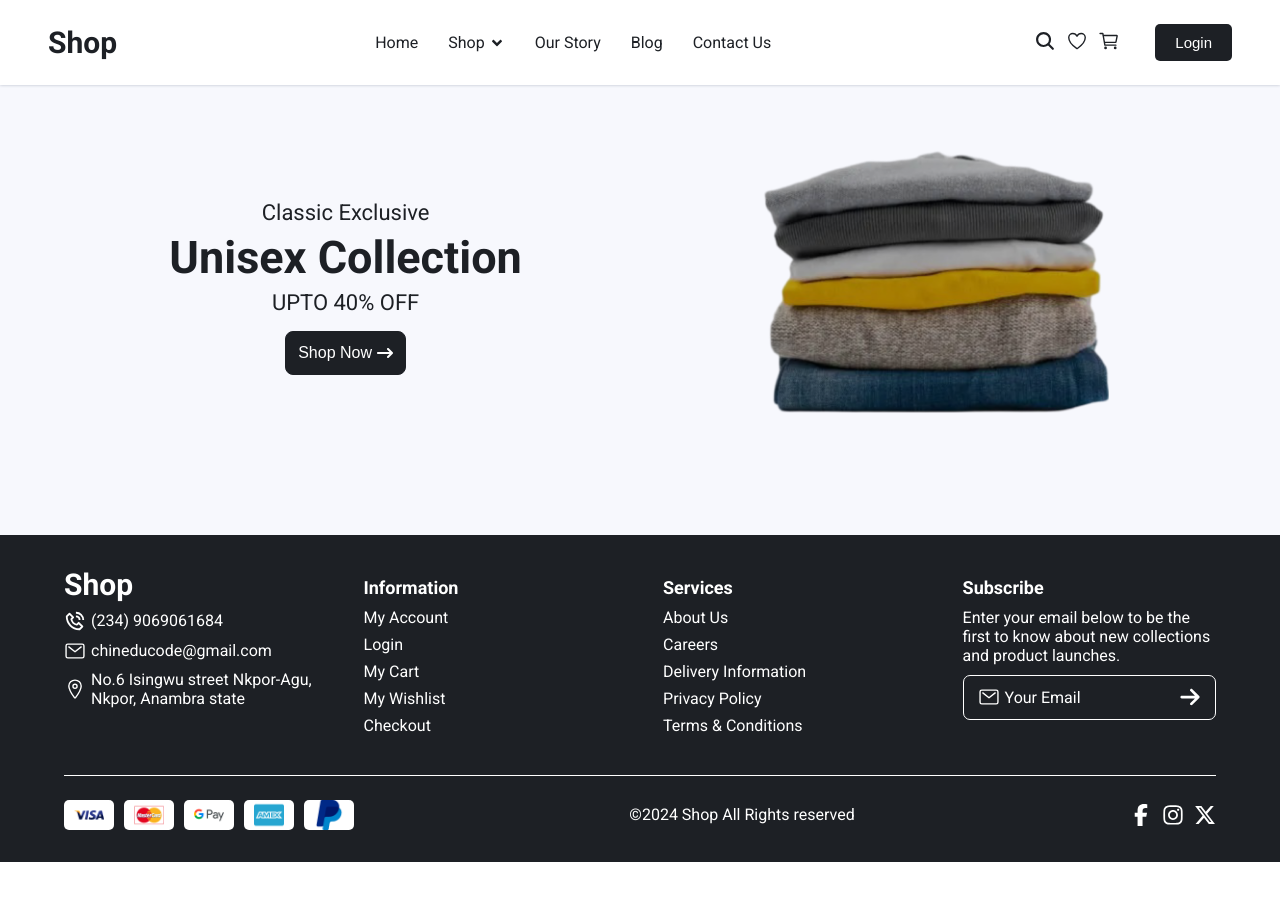
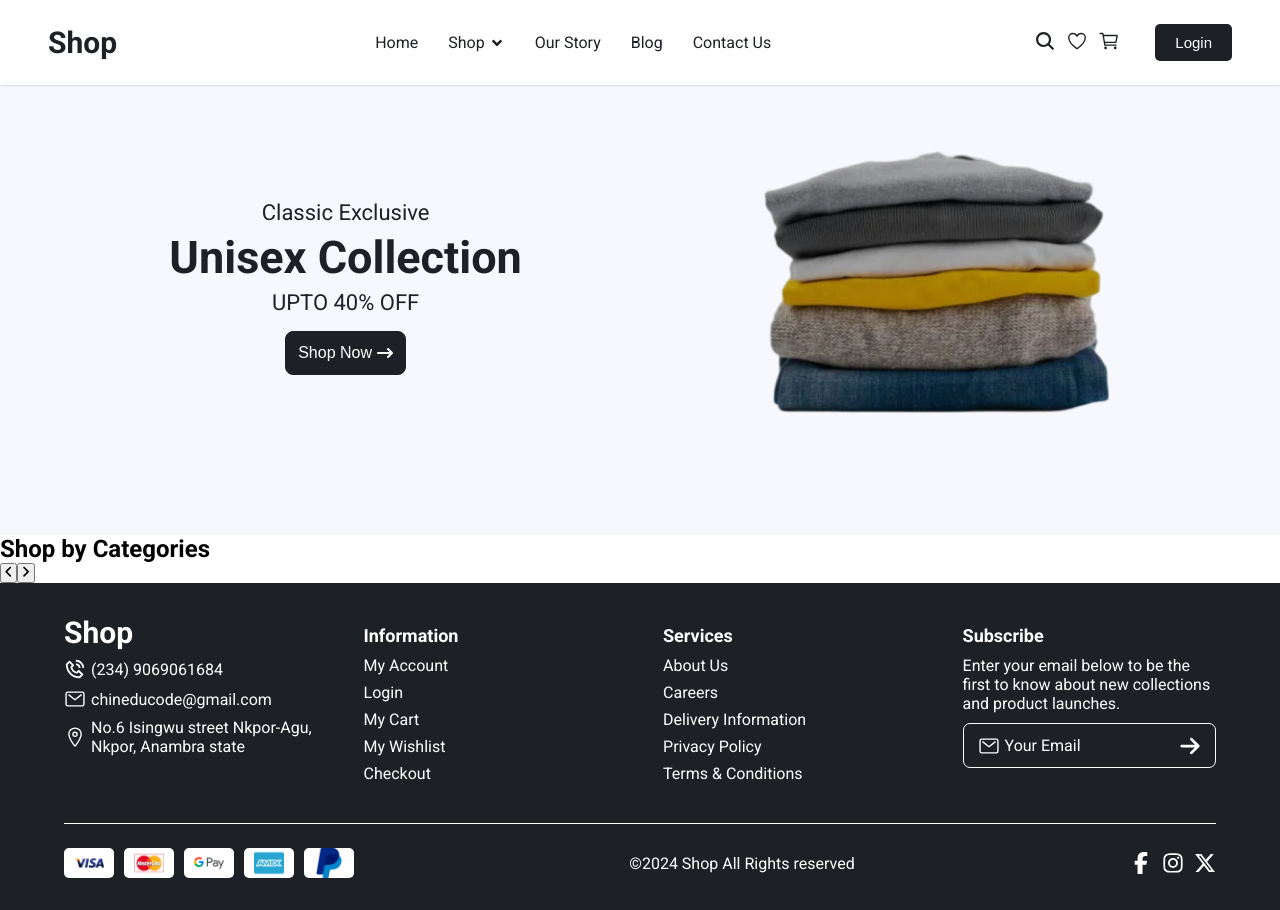
Before and after one commit to ChineduCode/ecommerce, a Next.js app in the folder frontend/: page / in a window 1280 px wide. Before the commit the page ends 862 px from the top, so only its background shows below. Built offline with nearby package versions, Linux system fonts and the light colour scheme.

Commit message:
styling modified and seeder script modified also

```diff
--- a/frontend/components/pages/Home.jsx
+++ b/frontend/components/pages/Home.jsx
@@ -1,5 +1,5 @@
 import Link from "next/link"
-import { FaArrowRightLong } from "react-icons/fa6";
+import { FaArrowRightLong, FaAngleLeft, FaAngleRight } from "react-icons/fa6";
 
 export default function Home(){
     return(
@@ -18,6 +18,19 @@ export default function Home(){
                     </button>
                 </div>
             </section>
+
+            <section className="shop-by-categories">
+                <div className="header">
+                    <h2 className="heading">Shop by Categories</h2>
+                    <div className="prev-next-btn">
+                        <button className='prev'> <FaAngleLeft /> </button>
+                        <button className='next'> <FaAngleRight /> </button>
+                    </div>
+                </div>
+                {/* <div className="content">
+                    <div className="img-container"> img </div>
+                </div> */}
+            </section>
         </main>
     )
 }
--- a/frontend/styles/globals.css
+++ b/frontend/styles/globals.css
@@ -556,7 +556,7 @@ footer .bottom-footer .copyright-container {
   flex-direction: column;
   align-items: center;
   color: hsl(220, 13%, 13%);
-  padding: 1rem 1.5rem 2rem;
+  padding: 2rem 1.5rem;
 }
 .homepage .hero-section .img-container img {
   display: block;
--- a/frontend/styles/globals.scss
+++ b/frontend/styles/globals.scss
@@ -548,7 +548,7 @@ footer{
         flex-direction: column;
         align-items: center;
         color: hsl(220, 13%, 13%);
-        padding: 1rem 1.5rem 2rem;
+        padding: 2rem 1.5rem;
 
         .img-container{
             img{
```
Also changed, not shown: 2 other files (tests, documents, lock files or other folders).
